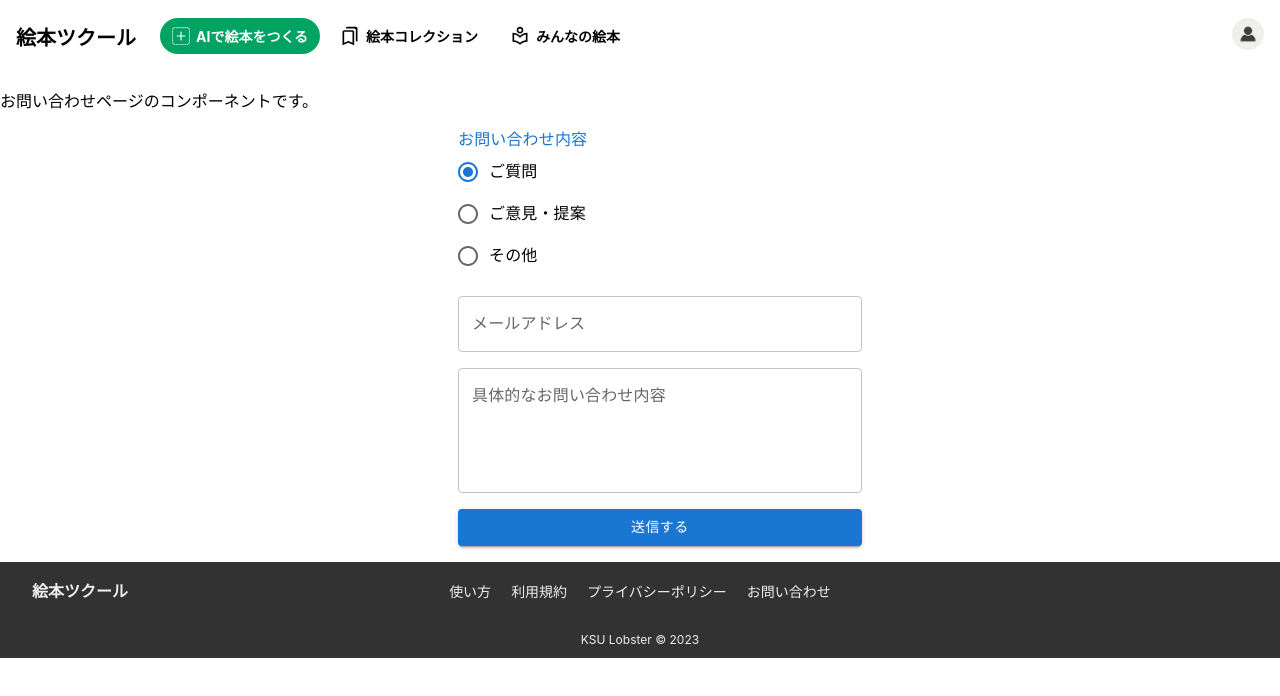
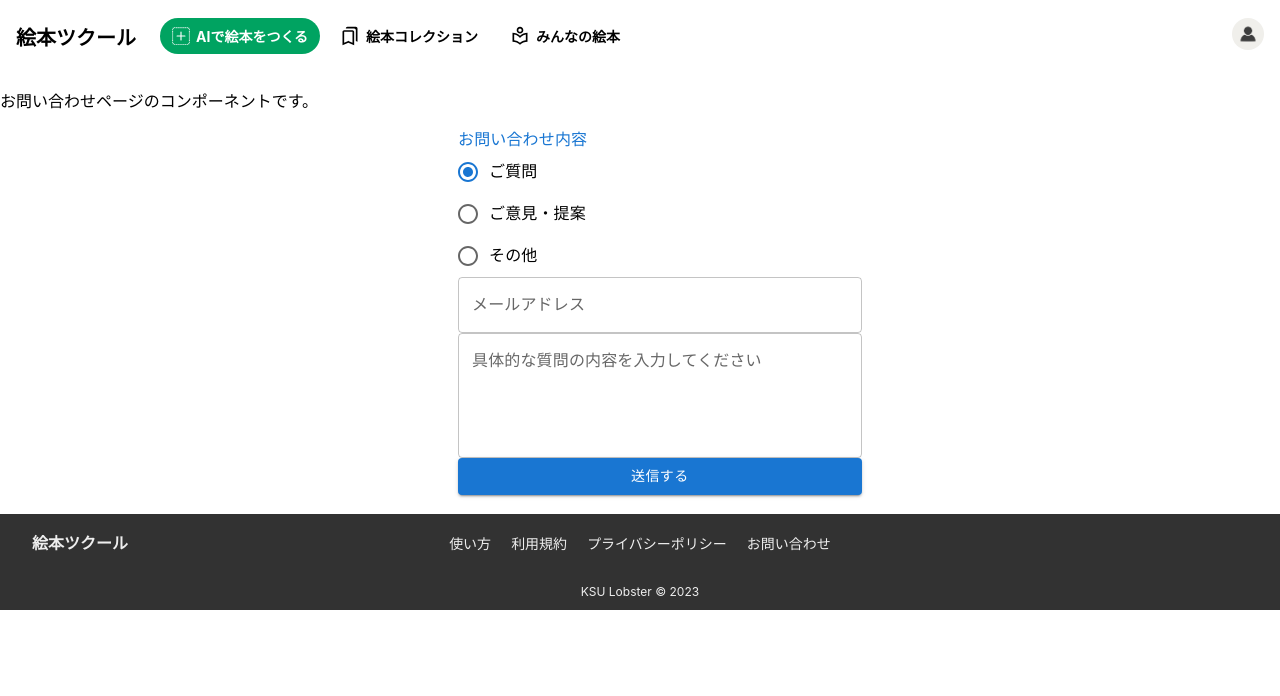
Before and after one commit to KsuLobster/hackathon_lobster, a React (Create React App) app: page /contact in a window 1280 px wide. Both pictures are taken after a click on the label "ご質問". Shown: the top 696 px of the page. Built offline with nearby package versions, Linux system fonts and the light colour scheme; no server answers; what reactfire would draw is missing.

Commit message:
ラジオボタンが押されてから入力できるように修正

```diff
--- a/src/pages/Contact.tsx
+++ b/src/pages/Contact.tsx
@@ -16,16 +16,16 @@ import { useForm, SubmitHandler, Controller } from 'react-hook-form'
 
 // 入力値の定義をする
 type Inputs = {
-  radioContent: number
+  radioContent: string
   textAdress: string
   textMatter: string
 }
 
 function Contact() {
   // useFormで必要な関数を取得し、デフォルト値を指定する
-  const { control, handleSubmit } = useForm<Inputs>({
+  const { control, getValues, handleSubmit } = useForm<Inputs>({
     defaultValues: {
-      radioContent: -1,
+      radioContent: '',
       textAdress: '',
       textMatter: '',
     },
@@ -34,7 +34,7 @@ function Contact() {
   // 検証ルールを指定する
   const validationRules = {
     radioContent: {
-      validate: (value: number) => value !== -1 || 'いずれかを選択してください',
+      validate: (value: string) => value !== '' || 'いずれかを選択してください',
     },
     textAdress: {
       validate: (val: string) => {
@@ -96,27 +96,24 @@ function Contact() {
                 >
                   <FormControlLabel
                     {...field}
-                    value={1}
+                    value="questions"
                     control={<Radio />}
                     label="ご質問"
                   />
                   <FormControlLabel
                     {...field}
-                    value={2}
+                    value="suggestions"
                     control={<Radio />}
                     label="ご意見・提案"
                   />
                   <FormControlLabel
                     {...field}
-                    value={0}
+                    value="others"
                     control={<Radio />}
                     label="その他"
                   />
                 </RadioGroup>
-                <FormHelperText>{fieldState.error?.message}</FormHelperText>
-              </FormControl>
-            )}
-          />
+                {getValues('radioContent') != '' && (
                   <Controller
                     name="textAdress"
                     control={control}
@@ -131,6 +128,8 @@ function Contact() {
                       />
                     )}
                   />
+                )}
+                {getValues('radioContent') == 'questions' && (
                   <Controller
                     name="textMatter"
                     control={control}
@@ -139,7 +138,7 @@ function Contact() {
                       <TextField
                         {...field}
                         type="text"
-                label="具体的なお問い合わせ内容"
+                        label="具体的な質問の内容を入力してください"
                         multiline
                         rows={4}
                         error={fieldState.invalid}
@@ -147,9 +146,52 @@ function Contact() {
                       />
                     )}
                   />
+                )}
+                {getValues('radioContent') == 'suggestions' && (
+                  <Controller
+                    name="textMatter"
+                    control={control}
+                    rules={validationRules.textMatter}
+                    render={({ field, fieldState }) => (
+                      <TextField
+                        {...field}
+                        type="text"
+                        label="具体的な意見・提案の内容を入力してください"
+                        multiline
+                        rows={4}
+                        error={fieldState.invalid}
+                        helperText={fieldState.error?.message}
+                      />
+                    )}
+                  />
+                )}
+                {getValues('radioContent') == 'others' && (
+                  <Controller
+                    name="textMatter"
+                    control={control}
+                    rules={validationRules.textMatter}
+                    render={({ field, fieldState }) => (
+                      <TextField
+                        {...field}
+                        type="text"
+                        label="具体的なお問い合わせの内容を入力してください"
+                        multiline
+                        rows={4}
+                        error={fieldState.invalid}
+                        helperText={fieldState.error?.message}
+                      />
+                    )}
+                  />
+                )}
+                {getValues('radioContent') != '' && (
                   <Button variant="contained" type="submit">
                     送信する
                   </Button>
+                )}{' '}
+                <FormHelperText>{fieldState.error?.message}</FormHelperText>
+              </FormControl>
+            )}
+          />
         </Stack>
       </Container>
     </div>
```
Lines whose indentation alone changed are shown as unchanged.
